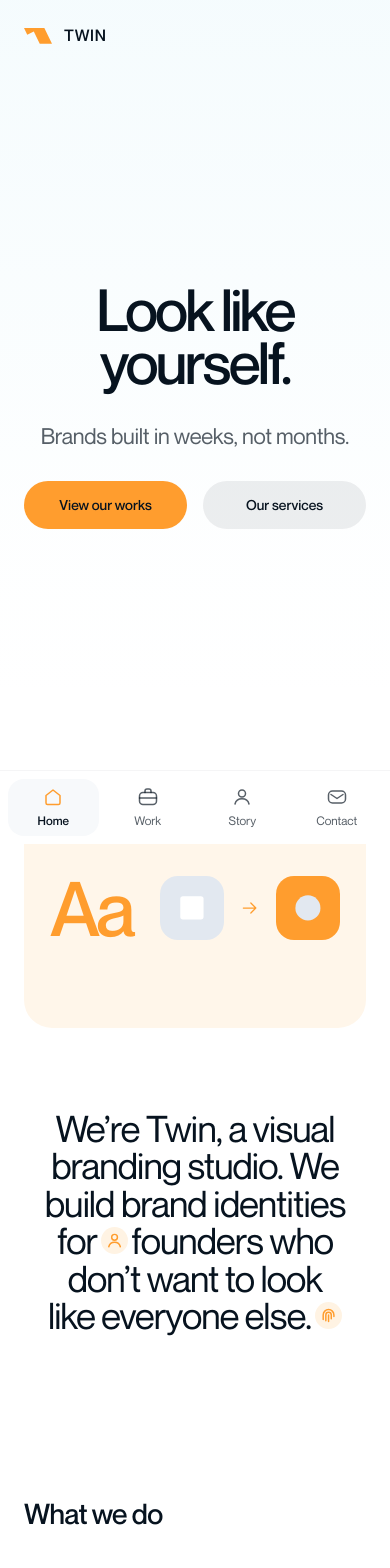
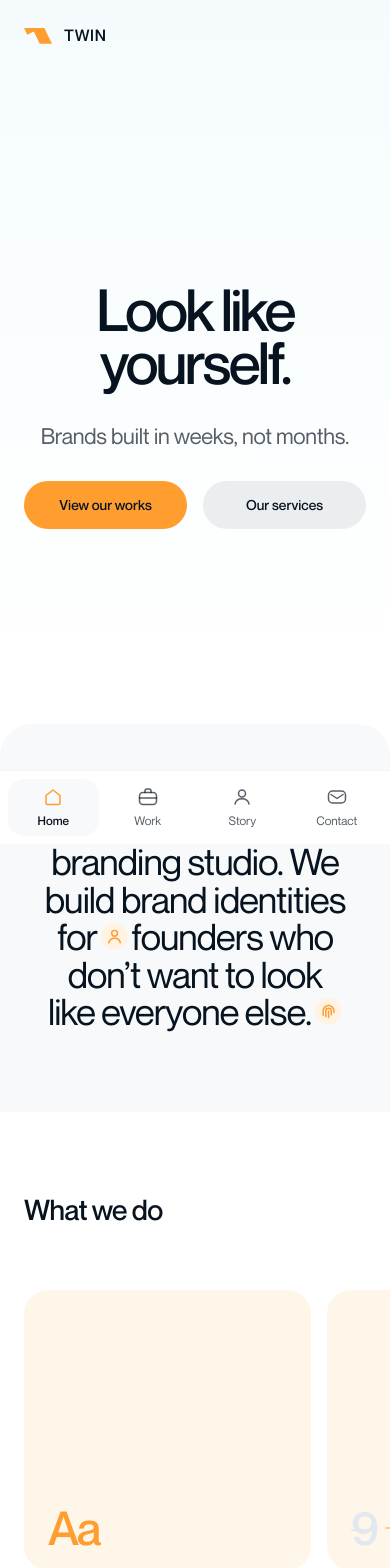
Before and after one commit to matthewostaco7/-twin-website, a Next.js app: page / in a window 390 px wide. Shown: the top 1568 px of the page. Built offline with nearby package versions, Linux system fonts and the light colour scheme.

Commit message:
Revert hero panel and doodles
Co-Authored-By: Claude Sonnet 5.5 <noreply@anthropic.com>
Claude-Session: https://claude.ai/code/session_01UqTkKkfJ5xTqC9vSdU1Zph

```diff
--- a/app/globals.css
+++ b/app/globals.css
@@ -144,9 +144,9 @@ p{text-wrap:pretty}
 .hero-sub{max-width:20em;font-size:var(--fs-h3);line-height:var(--lh-h3);letter-spacing:var(--ls-h3);color:var(--t2)}
 .intro{max-width:16em;margin:0 auto;font-size:var(--fs-h1);line-height:var(--lh-h1);letter-spacing:var(--ls-h1);text-wrap:balance}
 @media(min-width:901px){.intro{font-size:var(--fs-display);line-height:var(--lh-display);letter-spacing:var(--ls-display)}}
-.hero{gap:var(--s4);padding-bottom:var(--s5)}
-@media(min-width:901px){.hero{min-height:min(720px,calc(100svh - 160px))}}
-#view-home .intro-sec{display:flex;align-items:center;justify-content:center;text-align:center}
+.hero{gap:var(--s4);padding-bottom:calc(var(--s7) * 2)}
+#view-home .intro-sec{position:relative;display:flex;align-items:center;justify-content:center;min-height:min(560px,70svh);margin-top:calc(-1 * var(--s7));border-radius:48px 48px 0 0;background:var(--air-2);text-align:center}
+@media(max-width:900px){#view-home .intro-sec{margin-top:calc(-1 * var(--s5));border-radius:32px 32px 0 0;min-height:0}}
 @media(max-width:900px){
   /* the hero's wash runs up behind the logo bar, so there is no band between them */
   .m-top{position:relative;z-index:1}
@@ -441,25 +441,3 @@ p{text-wrap:pretty}
 }
 @font-face{font-family:"Neue Montreal";font-weight:400;font-style:normal;font-display:swap;src:local("Neue Montreal Regular"),url(/fonts/NeueMontreal-Regular.otf) format("opentype")}
 @font-face{font-family:"Neue Montreal";font-weight:500;font-style:normal;font-display:swap;src:local("Neue Montreal Medium"),url(/fonts/NeueMontreal-Medium.otf) format("opentype")}
-
-/* hero showcase panel and line doodles */
-.showcase{padding-top:var(--s2)}
-.sc{display:flex;align-items:center;justify-content:space-around;gap:var(--s3);height:clamp(240px,38vw,520px);padding:0 var(--s4);border-radius:40px;background:var(--tint-card)}
-.sc-aa{font-size:calc(var(--fs-hero) * 1.6);font-weight:500;line-height:.8;letter-spacing:-.05em;color:var(--signal)}
-.sc-pair{display:flex;align-items:center;gap:var(--s2)}
-.sc-tile{display:grid;place-items:center;width:clamp(64px,11vw,168px);aspect-ratio:1;border-radius:28%}
-.sc-tile svg{width:56%;height:auto}
-.sc-tile.old{background:var(--air)}
-.sc-tile.old rect{fill:var(--bg)}
-.sc-tile.new{background:var(--signal)}
-.sc-tile.new circle{fill:var(--air)}
-.sc-arrow{width:clamp(20px,3vw,40px);height:auto;fill:none;stroke:var(--signal);stroke-width:1.5;stroke-linecap:round;stroke-linejoin:round}
-.sc-tri{width:clamp(80px,14vw,200px);height:auto}
-.sc-tri polygon{fill:var(--signal)}
-@media(max-width:900px){.sc{border-radius:28px;padding:0 var(--s3)}.sc-tri{display:none}.sc-aa{font-size:calc(var(--fs-hero) * 1.3)}}
-.dd{display:none;position:absolute;fill:none;stroke:var(--signal);stroke-width:2.5;stroke-linecap:round;stroke-linejoin:round;pointer-events:none}
-@media(min-width:1100px){
-  .dd{display:block}
-  .dd-star{width:44px;top:calc(var(--top) + 56px);right:18%;rotate:12deg}
-  .dd-arrow{width:84px;bottom:18%;left:20%;rotate:-8deg}
-}
--- a/app/page.tsx
+++ b/app/page.tsx
@@ -12,8 +12,6 @@ export default function HomePage() {
   return (
     <div id="view-home">
       <header className="hero" id="top">
-        <svg className="dd dd-star" viewBox="0 0 48 48" aria-hidden="true"><path d="M24 5v38M7.5 14.5l33 19M40.5 14.5l-33 19" /></svg>
-        <svg className="dd dd-arrow" viewBox="0 0 96 96" aria-hidden="true"><path d="M8 10C44 4 84 26 72 80M72 80L56 66M72 80L88 68" /></svg>
         <h1 className="hero-big">
           Look like yourself.
         </h1>
@@ -23,20 +21,6 @@ export default function HomePage() {
           <a className="btn btn-2" href="#services">Our services</a>
         </div>
       </header>
-
-      <section className="showcase" aria-hidden="true">
-        <div className="wrap">
-          <div className="sc">
-            <span className="sc-aa">Aa</span>
-            <span className="sc-pair">
-              <span className="sc-tile old"><svg viewBox="0 0 40 40"><rect x="7" y="7" width="26" height="26" rx="3" /></svg></span>
-              <svg className="sc-arrow" viewBox="0 0 24 24"><path d="M4 12h15M13 6l6 6-6 6" /></svg>
-              <span className="sc-tile new"><svg viewBox="0 0 40 40"><circle cx="20" cy="20" r="14" /></svg></span>
-            </span>
-            <svg className="sc-tri" viewBox="0 0 100 100"><polygon points="50,8 96,92 4,92" /></svg>
-          </div>
-        </div>
-      </section>
 
       <section className="sec intro-sec" aria-label="About Twin">
         <div className="wrap">
```
